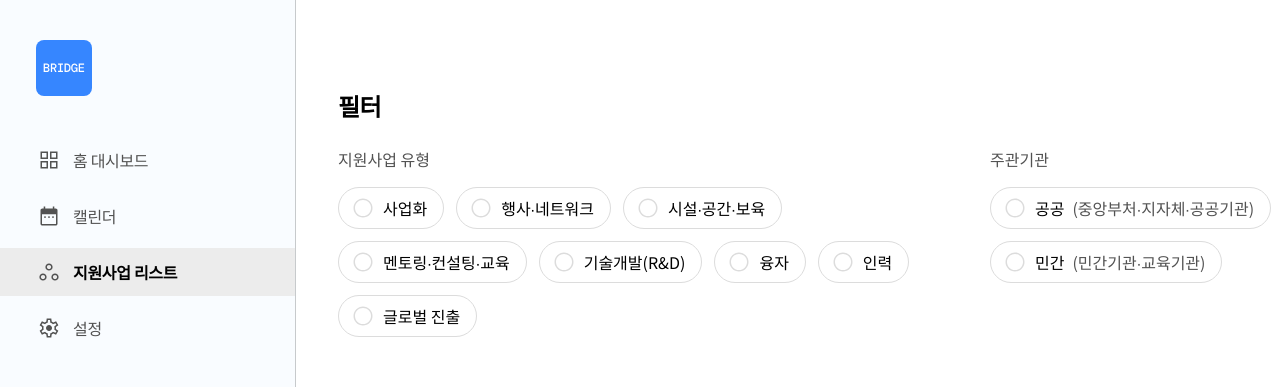
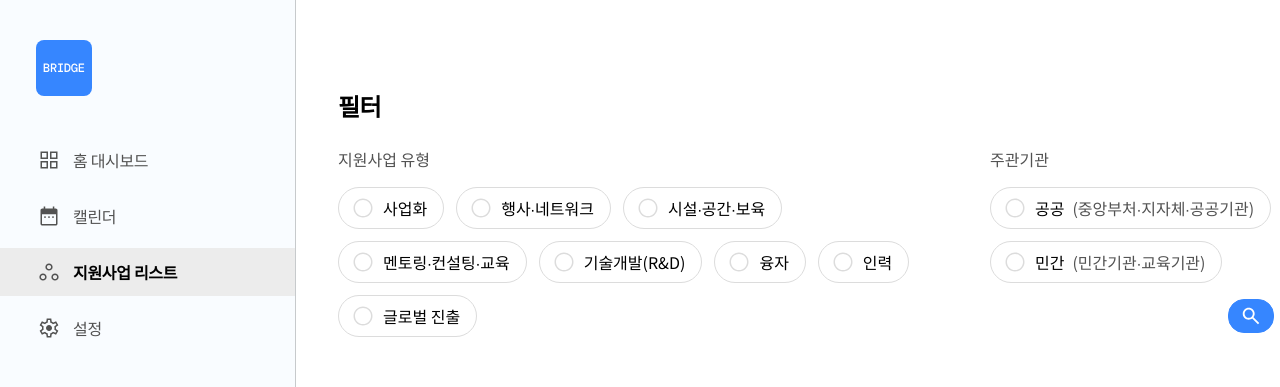
Before and after one commit to naya-h2/Bridge, a React (Create React App) app: page /list in a window 1280 px wide. Shown: the top 387 px of the page. Built offline with nearby package versions, Linux system fonts and the light colour scheme.

Commit message:
✨ feat: filter 기능 zustand로 변경

```diff
--- a/package.json
+++ b/package.json
@@ -16,7 +16,8 @@
     "react-router-dom": "^6.22.3",
     "react-scripts": "5.0.1",
     "styled-components": "^6.1.8",
-    "web-vitals": "^2.1.4"
+    "web-vitals": "^2.1.4",
+    "zustand": "^4.5.2"
   },
   "scripts": {
     "start": "react-scripts start",
--- a/src/components/commons/FilterButton.jsx
+++ b/src/components/commons/FilterButton.jsx
@@ -2,14 +2,16 @@ import { useState } from 'react';
 import styled from 'styled-components';
 import switchG from '../../assets/icon/switch-grey.svg';
 import switchB from '../../assets/icon/switch-blue.svg';
+import { useStore } from '../../stores';
 
-const FilterButton = ({ text, setSelectedList, detailText }) => {
+const FilterButton = ({ text, detailText }) => {
   const [isSelected, setIsSelected] = useState(false);
+  const { selectedList, setSelectedList } = useStore((state) => ({ selectedList: state.selectedFilter, setSelectedList: state.setSelectedFilter }));
 
   const handleButtonClick = () => {
     setIsSelected((prev) => !prev);
-    if (isSelected) return setSelectedList((prev) => prev.filter((item) => item !== text));
-    setSelectedList((prev) => [...prev, text]);
+    if (isSelected) return setSelectedList(selectedList.filter((item) => item !== text));
+    setSelectedList([...selectedList, text]);
   };
 
   return (
--- a/src/components/commons/FilterContent.jsx
+++ b/src/components/commons/FilterContent.jsx
@@ -1,6 +1,8 @@
 import styled from 'styled-components';
 import FilterButton from './FilterButton';
-import { useState } from 'react';
+import SearchButton from './SearchButton';
+import { useStore } from '../../stores';
+import { useEffect } from 'react';
 
 const FILTER_TYPE = [
   { type: '지원사업 유형', filterList: ['사업화', '행사∙네트워크', '시설∙공간∙보육', '멘토링∙컨설팅∙교육', '기술개발(R&D)', '융자', '인력', '글로벌 진출'] },
@@ -8,10 +10,18 @@ const FILTER_TYPE = [
 ];
 
 const FilterContent = () => {
-  const [selectedList, setSelectedList] = useState([]);
   const url = window.location.pathname;
+  const { selectedList, setSelectedList } = useStore((state) => ({ selectedList: state.selectedFilter, setSelectedList: state.setSelectedFilter }));
 
-  console.log(url);
+  const handleSearchClick = () => {
+    console.log('검색!');
+
+    console.log(selectedList);
+  };
+
+  useEffect(() => {
+    setSelectedList([]);
+  }, []);
 
   return (
     <FilterContainer $url={url}>
@@ -20,9 +30,14 @@ const FilterContent = () => {
           <FilterTitle>{item.type}</FilterTitle>
           <ListContainer>
             {item.filterList.map((filterName, idx) => (
-              <FilterButton key={idx} text={filterName} detailText={item.type === '주관기관' ? item.detail[idx] : null} setSelectedList={setSelectedList} />
+              <FilterButton key={idx} text={filterName} detailText={item.type === '주관기관' ? item.detail[idx] : null} />
             ))}
           </ListContainer>
+          {item.type === '주관기관' && url === '/list' && (
+            <SearchWrapper>
+              <SearchButton handleClick={handleSearchClick} />
+            </SearchWrapper>
+          )}
         </FilterBox>
       ))}
     </FilterContainer>
@@ -32,6 +47,7 @@ const FilterContent = () => {
 export default FilterContent;
 
 const FilterContainer = styled.div`
+  position: relative;
   display: flex;
   flex-direction: ${({ $url }) => ($url === '/calendar' ? 'column' : 'row')};
   gap: ${({ $url }) => ($url === '/calendar' ? '32px' : '16px')};
@@ -54,3 +70,7 @@ const ListContainer = styled.div`
   flex-wrap: wrap;
   gap: 12px;
 `;
+const SearchWrapper = styled.div`
+  display: flex;
+  justify-content: end;
+`;
--- a/src/components/commons/SearchButton.jsx
+++ b/src/components/commons/SearchButton.jsx
@@ -2,9 +2,9 @@ import React from 'react';
 import styled from 'styled-components';
 import searchIcon from '../../assets/icon/search.svg';
 
-const SearchButton = () => {
+const SearchButton = ({ handleClick }) => {
   return (
-    <Button>
+    <Button onClick={handleClick}>
       <img src={searchIcon} />
     </Button>
   );
--- a/src/pages/calendar/Layout.jsx
+++ b/src/pages/calendar/Layout.jsx
@@ -3,20 +3,29 @@ import Sidebar from '../../components/sidebar/Sidebar';
 import CustomCalendar from '../../components/calendar/CustomCalendar';
 import FilterContent from '../../components/commons/FilterContent';
 import SearchButton from '../../components/commons/SearchButton';
+import { useStore } from '../../stores';
+import { useEffect } from 'react';
+
 function Layout() {
+  const { selectedList } = useStore((state) => ({ selectedList: state.selectedFilter }));
+
+  const handleSearchClick = () => {
+    console.log('검색!');
+
+    console.log(selectedList);
+  };
+
   return (
     <>
       <Sidebar index={1} />
       <Container>
         <Title>캘린더</Title>
-        {/* <Chip hasActive={true}>3</Chip>
-        <Chip hasActive={false}>12</Chip> */}
         <CalendarWrapper>
           <CustomCalendar />
           <FilterBox>
             <FilterWrapper>
               필터
-              <SearchButton />
+              <SearchButton handleClick={handleSearchClick} />
             </FilterWrapper>
             <FilterContent />
           </FilterBox>
--- /dev/null
+++ b/src/stores/filterSlice.js
@@ -0,0 +1,4 @@
+export const createFilterSlice = (set) => ({
+  selectedFilter: [],
+  setSelectedFilter: (list) => set((state) => ({ ...state, selectedFilter: list })),
+});
--- /dev/null
+++ b/src/stores/index.js
@@ -0,0 +1,6 @@
+import { create } from 'zustand';
+import { createFilterSlice } from './filterSlice';
+
+export const useStore = create((...a) => ({
+  ...createFilterSlice(...a),
+}));
```
Also changed, not shown: 1 other file (tests, documents, lock files or other folders).
